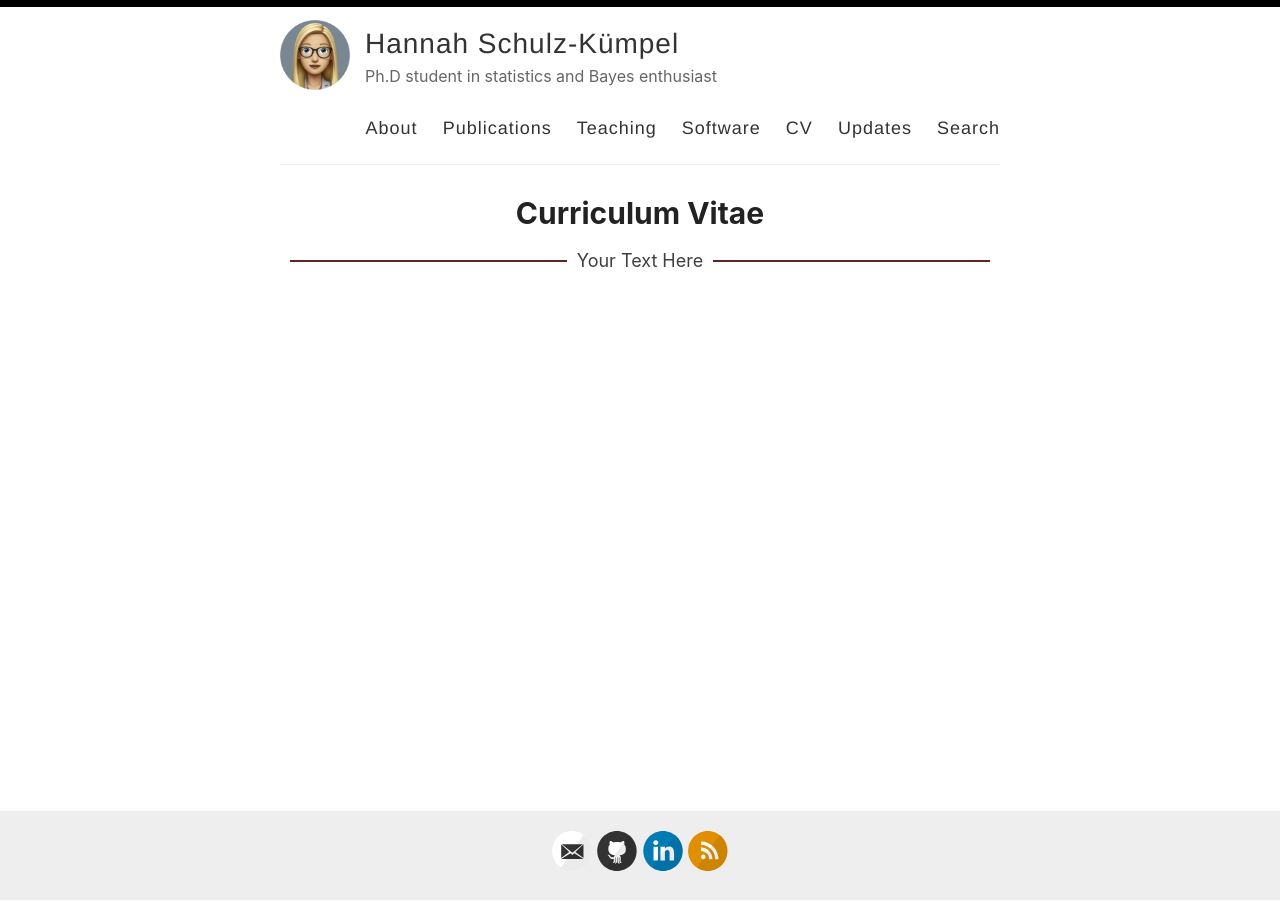
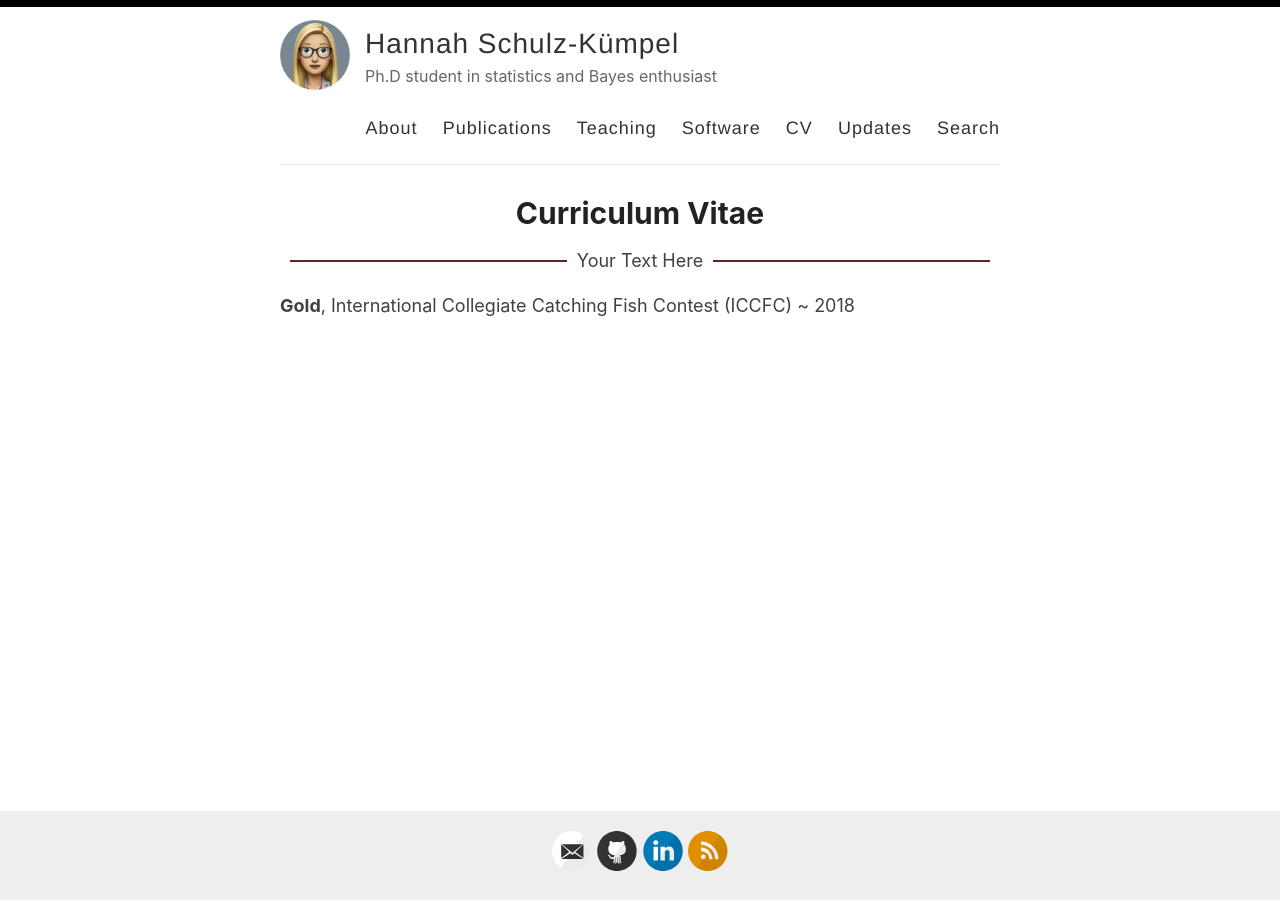
Before and after one commit to 11annah/11annah.github.io, a Jekyll site: the page built from _pages/cv.md, in a window 1280 px wide. Built offline with Jekyll 4.4.1, drawn with Linux system fonts in a browser that asks for light colours.

Commit message:
Update cv.md

```diff
--- a/_pages/cv.md
+++ b/_pages/cv.md
@@ -10,3 +10,6 @@ permalink: /cv/
     <span>Your Text Here</span>
     <hr>
  </div>
+
+ **Gold**, International Collegiate Catching Fish Contest (ICCFC)
+  ~ 2018
```
